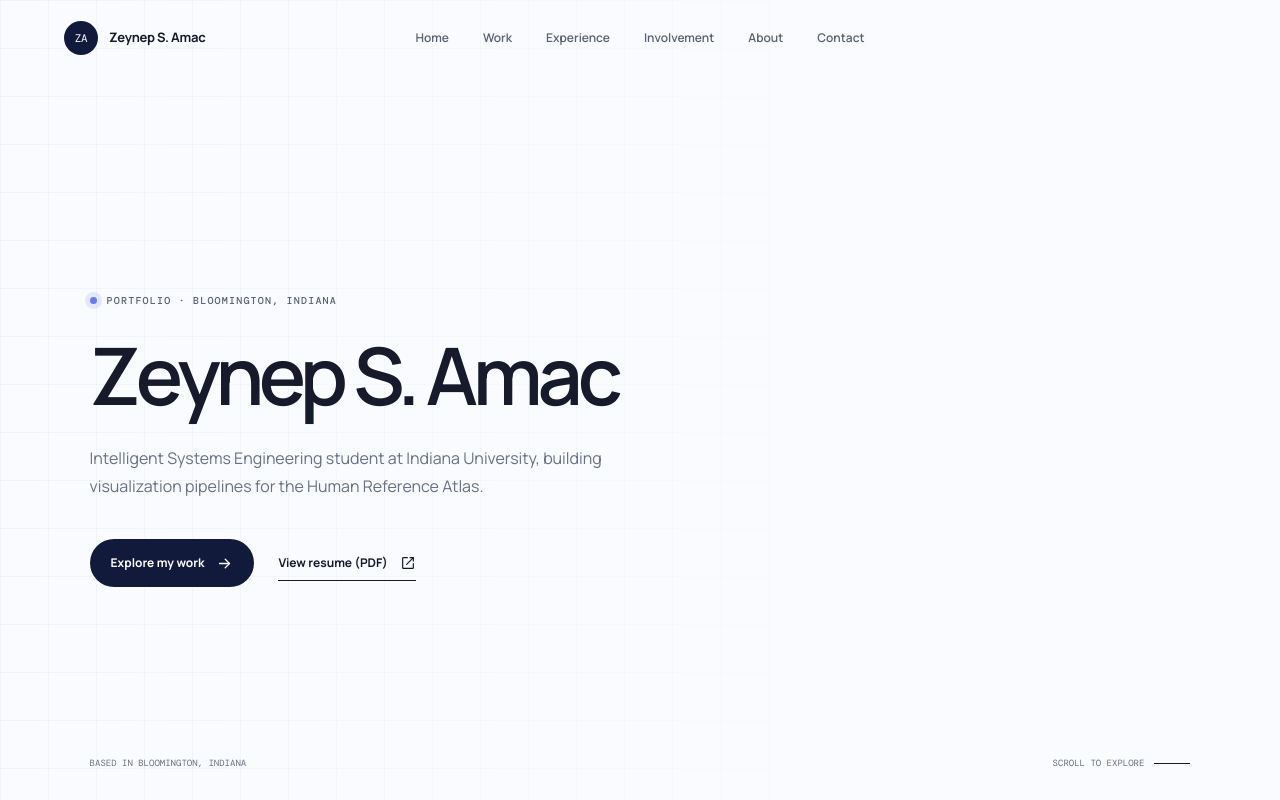
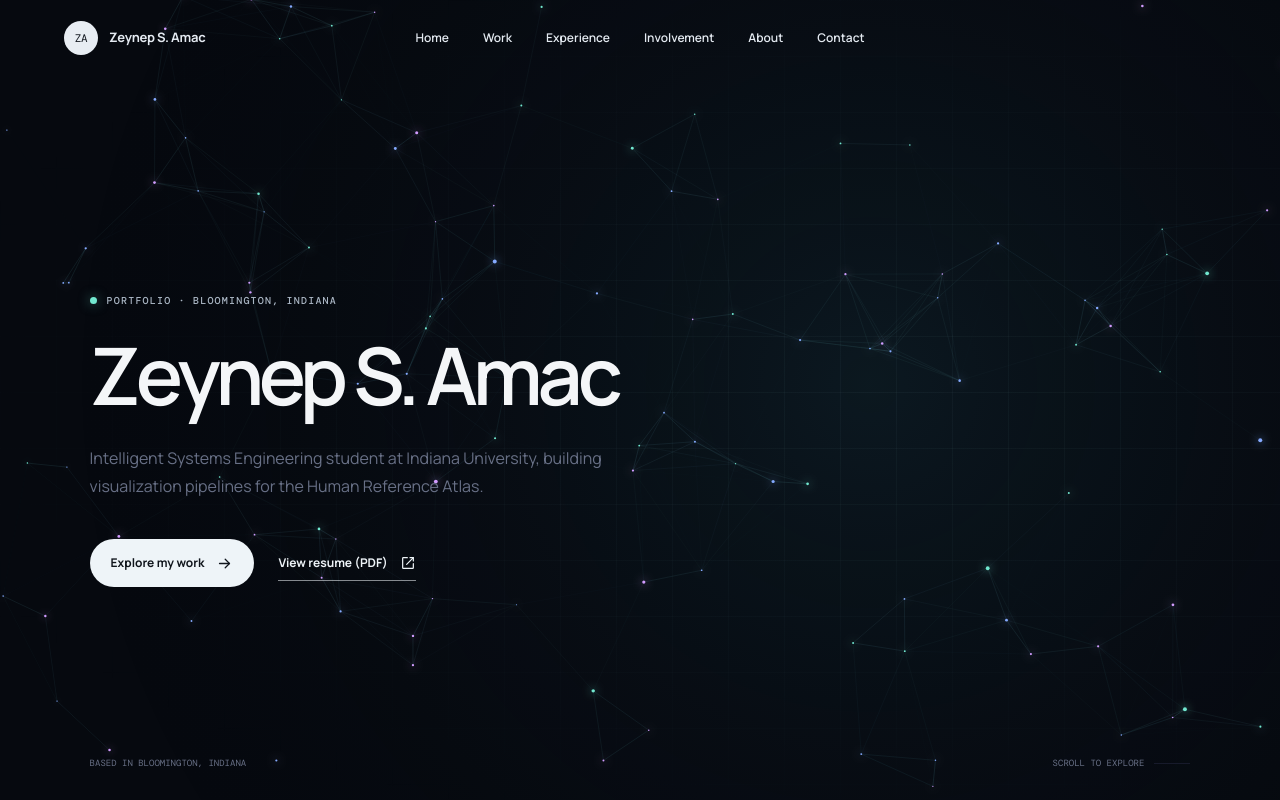
Before and after one commit to zeynepamac01/zeynep-portfolio-2, a React (Vite) app: page / in a window 1280 px wide. Built offline with nearby package versions, Linux system fonts and the light colour scheme.

Commit message:
Add dark particle visualization

```diff
--- a/src/App.tsx
+++ b/src/App.tsx
@@ -1,4 +1,4 @@
-import { useState } from "react";
+import { useEffect, useRef, useState } from "react";
 
 type IconName = "arrow" | "code" | "external" | "menu" | "spark" | "x";
 
@@ -58,6 +58,117 @@ function Icon({ name, size = 20 }: { name: IconName; size?: number }) {
       {paths[name]}
     </svg>
   );
+}
+
+function ParticleField() {
+  const canvasRef = useRef<HTMLCanvasElement>(null);
+
+  useEffect(() => {
+    const canvas = canvasRef.current;
+    const context = canvas?.getContext("2d");
+    if (!canvas || !context) return;
+
+    type Point = { x: number; y: number; vx: number; vy: number; radius: number; phase: number; color: string };
+    const points: Point[] = [];
+    const colors = ["#72e8d0", "#86aaff", "#d29cff"];
+    const reducedMotion = window.matchMedia("(prefers-reduced-motion: reduce)").matches;
+    let width = 0;
+    let height = 0;
+    let pixelRatio = 1;
+    let frame = 0;
+
+    const draw = (time = 0) => {
+      context.setTransform(pixelRatio, 0, 0, pixelRatio, 0, 0);
+      context.clearRect(0, 0, width, height);
+
+      const glow = context.createRadialGradient(width * 0.68, height * 0.48, 0, width * 0.68, height * 0.48, width * 0.62);
+      glow.addColorStop(0, "rgba(27, 66, 78, 0.28)");
+      glow.addColorStop(0.58, "rgba(15, 30, 42, 0.12)");
+      glow.addColorStop(1, "rgba(5, 8, 13, 0)");
+      context.fillStyle = glow;
+      context.fillRect(0, 0, width, height);
+
+      if (!reducedMotion) {
+        for (const point of points) {
+          point.x += point.vx;
+          point.y += point.vy;
+          if (point.x < -4) point.x = width + 4;
+          if (point.x > width + 4) point.x = -4;
+          if (point.y < -4) point.y = height + 4;
+          if (point.y > height + 4) point.y = -4;
+        }
+      }
+
+      const maxDistance = Math.min(150, Math.max(92, width * 0.12));
+      for (let i = 0; i < points.length; i += 1) {
+        const point = points[i];
+        for (let j = i + 1; j < points.length; j += 1) {
+          const other = points[j];
+          const dx = point.x - other.x;
+          const dy = point.y - other.y;
+          const distance = Math.hypot(dx, dy);
+          if (distance < maxDistance) {
+            context.beginPath();
+            context.moveTo(point.x, point.y);
+            context.lineTo(other.x, other.y);
+            context.strokeStyle = `rgba(116, 202, 214, ${(1 - distance / maxDistance) * 0.2})`;
+            context.lineWidth = 0.7;
+            context.stroke();
+          }
+        }
+      }
+
+      for (const point of points) {
+        const pulse = reducedMotion ? 1 : 0.82 + Math.sin(time * 0.0012 + point.phase) * 0.18;
+        context.beginPath();
+        context.arc(point.x, point.y, point.radius * pulse, 0, Math.PI * 2);
+        context.fillStyle = point.color;
+        context.shadowColor = point.color;
+        context.shadowBlur = 8;
+        context.fill();
+        context.shadowBlur = 0;
+      }
+    };
+
+    const resize = () => {
+      const bounds = canvas.getBoundingClientRect();
+      width = bounds.width;
+      height = bounds.height;
+      pixelRatio = Math.min(window.devicePixelRatio || 1, 2);
+      canvas.width = Math.round(width * pixelRatio);
+      canvas.height = Math.round(height * pixelRatio);
+
+      const count = Math.min(115, Math.max(46, Math.round((width * height) / 9000)));
+      points.length = 0;
+      for (let i = 0; i < count; i += 1) {
+        points.push({
+          x: Math.random() * width,
+          y: Math.random() * height,
+          vx: (Math.random() - 0.5) * 0.28,
+          vy: (Math.random() - 0.5) * 0.24,
+          radius: Math.random() < 0.12 ? 2 : 0.8 + Math.random() * 0.8,
+          phase: Math.random() * Math.PI * 2,
+          color: colors[Math.floor(Math.random() * colors.length)],
+        });
+      }
+      draw();
+    };
+
+    const animate = (time: number) => {
+      draw(time);
+      if (!reducedMotion) frame = window.requestAnimationFrame(animate);
+    };
+
+    resize();
+    if (!reducedMotion) frame = window.requestAnimationFrame(animate);
+    window.addEventListener("resize", resize);
+    return () => {
+      window.cancelAnimationFrame(frame);
+      window.removeEventListener("resize", resize);
+    };
+  }, []);
+
+  return <canvas ref={canvasRef} className="particle-field" aria-hidden="true" />;
 }
 
 type Project = {
@@ -209,6 +320,7 @@ export default function App() {
       <main>
         <section className="hero" id="home">
           <div className="hero-grid" />
+          <ParticleField />
           <div className="hero-copy">
             <div className="eyebrow"><span /> Portfolio · Bloomington, Indiana</div>
             <h1>Zeynep S. Amac</h1>
--- a/src/index.css
+++ b/src/index.css
@@ -129,6 +129,18 @@ main > section {
 .site-header nav a:hover {
   color: var(--ink);
 }
+.site-header:not(.is-scrolled) .brand > span {
+  background: #e8edf3;
+  color: #10151d;
+}
+.site-header:not(.is-scrolled) .brand strong,
+.site-header:not(.is-scrolled) nav a,
+.site-header:not(.is-scrolled) .menu-button {
+  color: #e4eaf1;
+}
+.site-header:not(.is-scrolled) nav a:hover {
+  color: #fff;
+}
 .button svg,
 .about-copy a svg {
   transition: transform 0.2s;
@@ -146,21 +158,33 @@ main > section {
 
 .hero {
   align-items: center;
+  background: #06090f;
+  color: #f4f6f8;
   display: grid;
   grid-template-columns: minmax(0, 1fr);
   min-height: min(900px, 100vh);
+  overflow: hidden;
   padding: 140px clamp(24px, 7vw, 112px) 60px;
   position: relative;
 }
 .hero-grid {
   background-image:
-    linear-gradient(rgba(57, 72, 132, 0.045) 1px, transparent 1px),
-    linear-gradient(90deg, rgba(57, 72, 132, 0.045) 1px, transparent 1px);
-  background-size: 48px 48px;
+    linear-gradient(rgba(134, 184, 194, 0.055) 1px, transparent 1px),
+    linear-gradient(90deg, rgba(134, 184, 194, 0.055) 1px, transparent 1px);
+  background-size: 56px 56px;
   inset: 0;
-  mask-image: linear-gradient(to right, black, transparent 78%);
+  mask-image: radial-gradient(ellipse at 70% 50%, black, transparent 82%);
   position: absolute;
-  z-index: -1;
+  pointer-events: none;
+  z-index: 1;
+}
+.particle-field {
+  height: 100%;
+  inset: 0;
+  pointer-events: none;
+  position: absolute;
+  width: 100%;
+  z-index: 0;
 }
 .hero-copy {
   max-width: 1020px;
@@ -171,6 +195,28 @@ main > section {
   font-size: clamp(64px, 10vw, 132px);
   line-height: 0.92;
   margin: 28px 0 24px;
+}
+.hero .eyebrow,
+.hero-foot {
+  color: #aab6c4;
+}
+.hero .eyebrow span {
+  background: #72e8d0;
+  box-shadow: 0 0 12px rgba(114, 232, 208, 0.55);
+}
+.hero-copy > p {
+  color: #b3bfcc;
+}
+.hero .button.primary {
+  background: #eef4f8;
+  color: #10151c;
+}
+.hero .button.text-button {
+  border-color: rgba(238, 244, 248, 0.55);
+  color: #eef4f8;
+}
+.hero-foot {
+  z-index: 2;
 }
 .eyebrow,
 .kicker {
```
